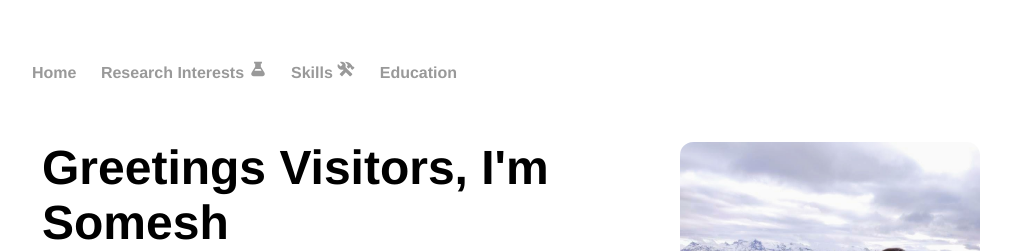
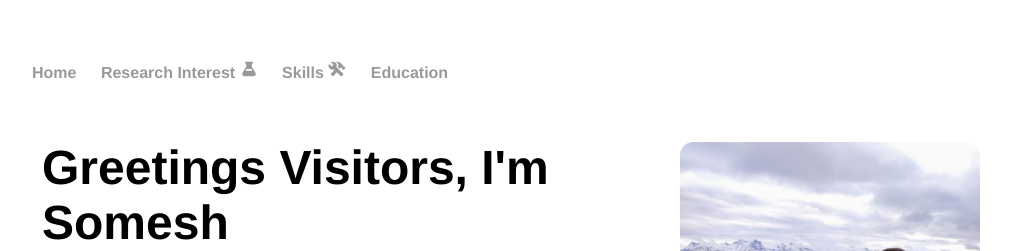
Before and after one commit to saisomesh2594/saisomesh2594.github.io, a Jekyll site: the page built from index.html, in a window 1280 px wide. Shown: the top 251 px of the page, without its empty margins (128-1156 px from the left). Built offline with Jekyll 4.4.1, drawn with Linux system fonts in a browser that asks for light colours.

Commit message:
mock change

```diff
--- a/_layouts/default.html
+++ b/_layouts/default.html
@@ -15,7 +15,7 @@
 		<nav>
 			<ul>
 				<li><a href="/">Home</a></li>
-				<li><a href="/r-i">Research Interests <ion-icon name="flask" size="small"></ion-icon></a></li>
+				<li><a href="/r-i">Research Interest <ion-icon name="flask" size="small"></ion-icon></a></li>
 				<li><a href="/skills">Skills <ion-icon name="construct" size="small"></ion-icon></a></li>
 				<li><a href="/education">Education</a></li>
 			</ul>
```
